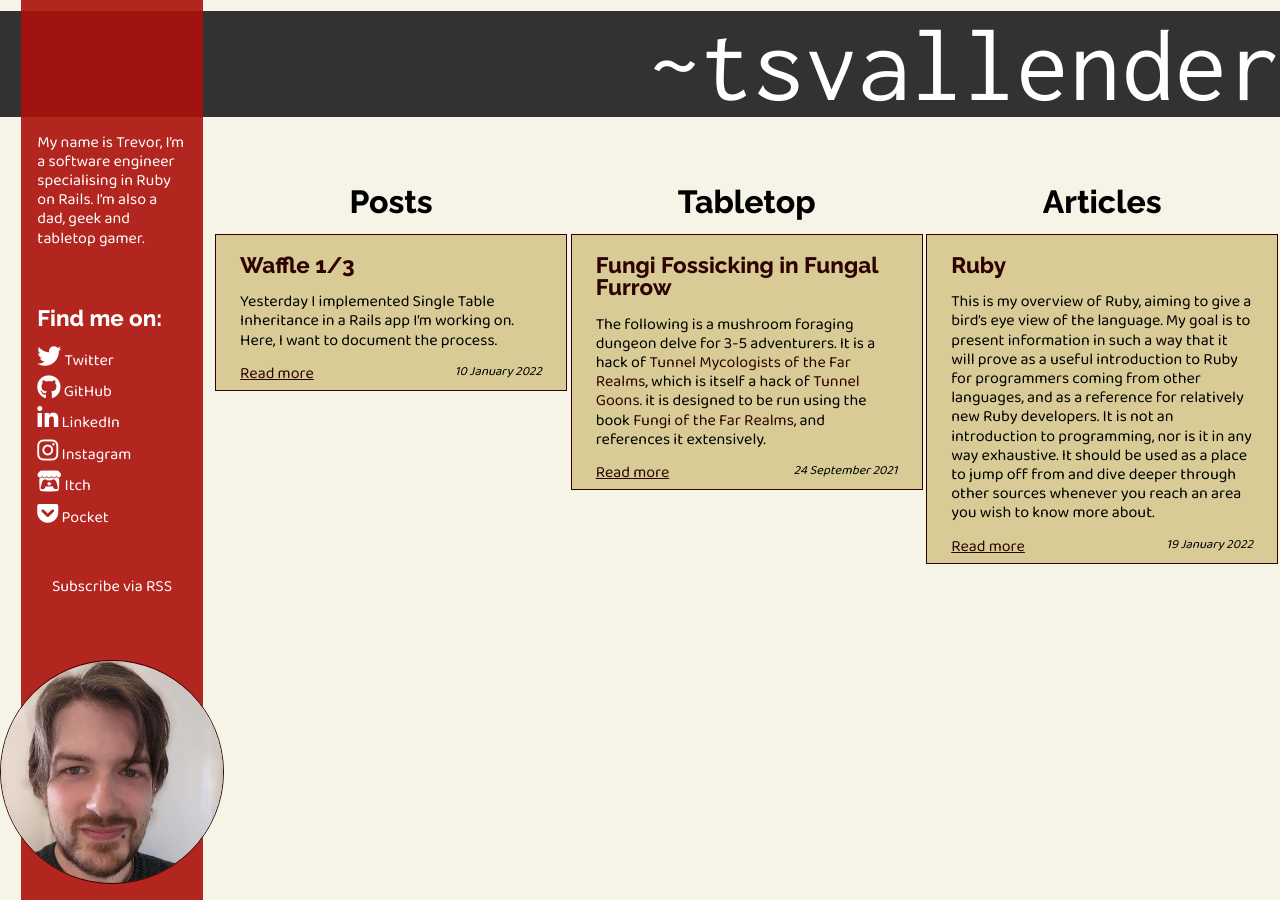
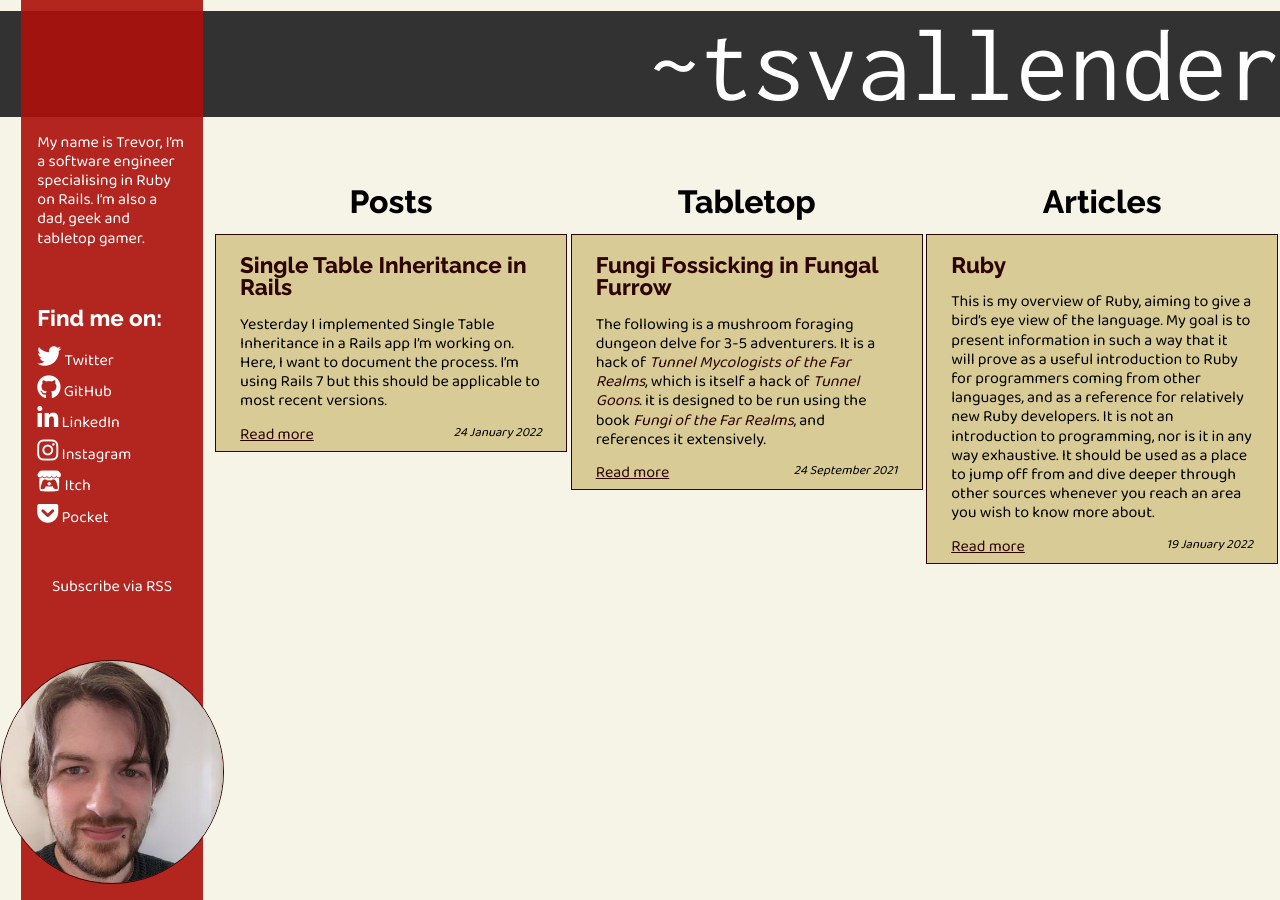
Before and after one commit to tsvallender-zz/tsvallender.github.io, a Jekyll site: the page built from index.md, in a window 1280 px wide. Built offline with Jekyll 4.4.1, drawn with Linux system fonts in a browser that asks for light colours; nearby versions of some CDN libraries; our own code applies the rules of GitHub Pages for plain Markdown files; part of the change alters nothing that is shown.

```diff
--- a/_layouts/default.html
+++ b/_layouts/default.html
@@ -20,27 +20,27 @@ layout: outer
         <li>
           <a href="https://github.com/{{ site.github_username }}" target="_blank">
             <span class="fa fa-brands fa-github"></span>
-            <span class="linkText">GitHub</a>
+            <span class="linkText">GitHub</span></a>
         </li>
         <li>
           <a href="https://linkedin.com/in/{{ site.linkedin_username }}" target="_blank">
             <span class="fa fa-brands fa-linkedin"></span>
-            <span class="linkText">LinkedIn</a>
+            <span class="linkText">LinkedIn</span></a>
         </li>
         <li>
           <a href="https://instagram.com/{{ site.instagram_username }}" target="_blank">
             <span class="fa fa-brands fa-instagram"></span>
-            <span class="linkText">Instagram</a>
+            <span class="linkText">Instagram</span></a>
         </li>
         <li>
           <a href="https://{{ site.itch_username }}.itch.io/" target="_blank">
             <span class="fa fa-brands fa-itch-io"></span>
-            <span class="linkText">Itch</a>
+            <span class="linkText">Itch</span></a>
         </li>
         <li>
           <a href="https://getpocket.com/@{{ site.pocket_username }}" target="_blank">
             <span class="fa fa-brands fa-get-pocket"></span>
-            <span class="linkText">Pocket</a>
+            <span class="linkText">Pocket</span></a>
         </li>
       </ul>
     </div>
@@ -53,6 +53,3 @@ layout: outer
 </section>
 
 {{ content }}
-
-</body>
-</html>
--- a/_posts/2022-01-10-single-table-inheritance.md
+++ /dev/null
@@ -1,14 +0,0 @@
----
-title:  "Waffle 1/3"
-date:   2022-01-10 17:12:31 +0000
-tags: rails oo db
-author: Trevor Vallender
----
-
-Yesterday I implemented Single Table Inheritance in a Rails app I'm working on. Here, I want to document the process.
-
-Single table inheritance is a method of organising object-oriented data in a relational database. Instead of having individual tables for every class in your application, you store multiple classes of object in one table which has a "type" column to store what class of object that row should create. For example, in my note-taking application, a Todo is a subclass of Note, but both are stored in the notes table.
-
-This is most useful when dealing with very similar classes which only diverge in small ways, otherwise we end up with very large amounts of null data in the table and don't really gain anything.
-
-Here's how we go about implementing this.
--- /dev/null
+++ b/_posts/2022-01-24-single-table-inheritance.md
@@ -0,0 +1,87 @@
+---
+title:  "Single Table Inheritance in Rails"
+date:   2022-01-24 12:00:00 +0000
+tags: rails oo db
+author: Trevor Vallender
+---
+
+Yesterday I implemented Single Table Inheritance in a Rails app I'm working on.
+Here, I want to document the process. I'm using Rails 7 but this should be
+applicable to most recent versions.
+
+Single table inheritance is a method of organising object-oriented data in a
+relational database. Instead of having individual tables for every class in your
+application, you store multiple classes of an object in one table which has a
+"type" column to store what class of object that row should create. For example,
+in my note-taking application, a Todo is a subclass of Note, but both are stored
+in the notes table.
+
+This is most useful when dealing with very similar classes which only diverge in
+small ways, otherwise we end up with very large amounts of null data in the
+table and don't really gain anything.
+
+My main two classes are *Note* and *Todo*, with *Todo* a subclass of *Note*.
+
+# The type column
+
+First we need a type column on the table, which is then used to determine the type of object a database row represents. We should disallow null values here, and optionally supply a default. This gave me:
+
+{% highlight ruby %}
+class AddTypeToNote < ActiveRecord::Migration[7.0]
+  def change
+    add_column :notes, :type, :string, default: 'Note', null: false
+
+    add_index :notes, :type
+  end
+end
+{% endhighlight %}
+
+In order to automatically set the type of a new object, I then added the
+following:
+
+{% highlight ruby %}
+class Note < ApplicationRecord
+  ...
+  after_initialize :set_defaults
+
+  def set_defaults
+    self.type ||= 'Note'
+  end
+end
+{% endhighlight %}
+
+Now *type* will be automatically set, even prior to being written into the
+database.
+
+You can quite happily continue using controllers as normal, but I wished to use
+the *Notes* controller to handle most requests for both classes — everything
+except *index*. So our routes file looks like this:
+
+{% highlight ruby %}
+Rails.application.routes.draw do
+  ...
+  resources :notes, only: [:index, :show, :new, :create, :update]
+  resources :todos, only: [:index]
+  resources :todos, only: [:update, :show, :new, :create], controller: 'notes', type: 'Note'
+end
+{% endhighlight %}
+
+Obviously if you're continuing to use individual controllers for each class type
+you don't need to do this.
+
+In my application I have a form which can create and edit both *Notes* and
+*Todos*. This can lead to the form getting confused if it's passed one when it
+expected the other. One way to deal with this is using *Persistence#becomes*,
+which returns an instance of the class you specify with the attributes of the
+current record. Its primary use is just what we're doing here — having a
+subclass appear as its superclass. Here it is in action:
+
+{% highlight erb %}
+<%= form_with model: @note.becomes(Note) do |f| %>
+...
+<% end %>
+{% endhighlight %}
+
+And there we have it! Fairly simple stuff, although you should think carefully
+about whether this is the right data structure for your application as it can be
+more brittle and less easy to change than the more traditional approaches.
--- a/assets/css/styles.css
+++ b/assets/css/styles.css
@@ -109,7 +109,7 @@ ul.links li {
 
 article {
   font-size: 1.2em;
-  margin: 0 0 0 10%;
+  margin: 0 0 5em 10%;
   max-width: 60vw;
 }
 
@@ -172,6 +172,10 @@ p {
   margin: 1em 0;
   line-height: 1.2em;
   font-weight: 50;
+}
+
+em {
+  font-style: italic;
 }
 
 dt {
@@ -267,7 +271,7 @@ pre {
   }
 
   article {
-    margin: 0;
+    margin: 0 0 4em 0;
     max-width: 90vw;
   }
   figure.highlight {
```
